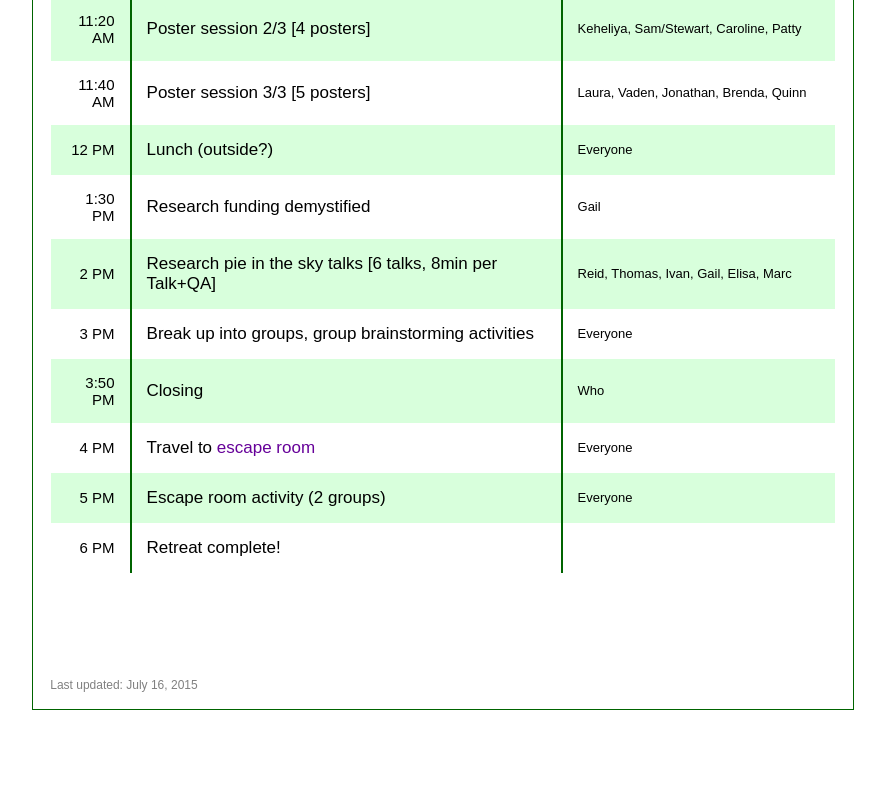
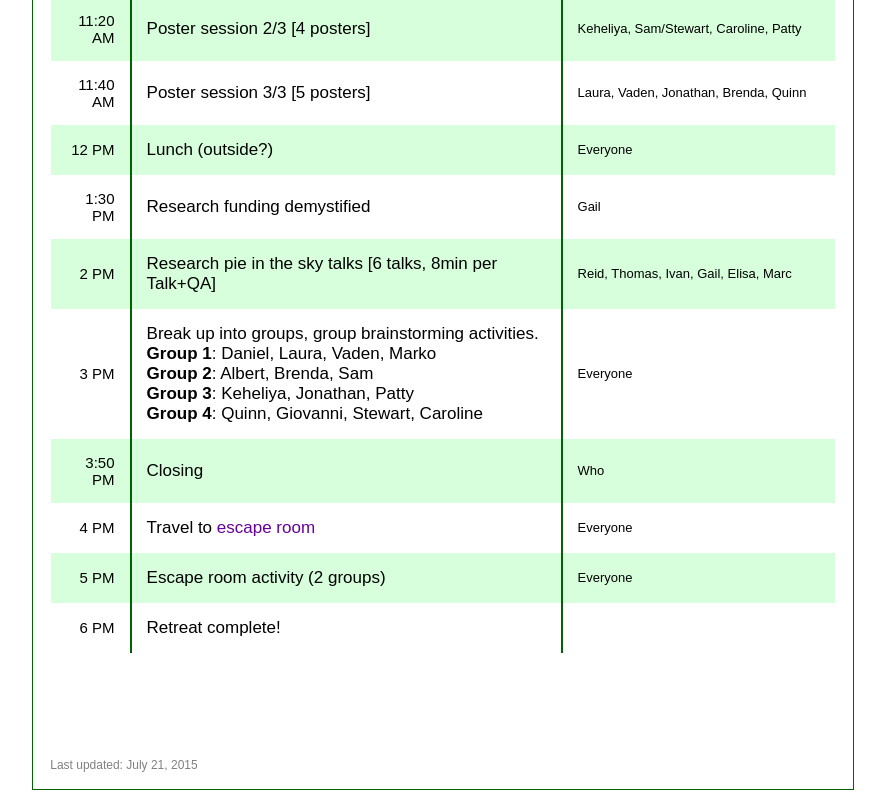
Before and after one commit to ubc-spl/www, a plain HTML site: page retreat2015/index.html in a window 1280 px wide. Shown: the part 637-1435 px from the top of the page, without its empty margins (197-1082 px from the left). Before the commit the page ends 1355 px from the top, so only its background shows below. Drawn offline with Linux system fonts and the light colour scheme.

Commit message:
Update index.html

```diff
--- a/retreat2015/index.html
+++ b/retreat2015/index.html
@@ -115,7 +115,11 @@ brainstorming session. We'll end the day with a fun group activity.
   <tr>
     <td class="tdfirst">3 PM</td>
     <td class="tdsecond">
-      Break up into groups, group brainstorming activities
+      Break up into groups, group brainstorming activities.<br/>
+      <b>Group 1</b>: Daniel, Laura, Vaden, Marko<br/>
+      <b>Group 2</b>: Albert, Brenda, Sam<br/>
+      <b>Group 3</b>: Keheliya, Jonathan, Patty<br/>
+      <b>Group 4</b>: Quinn, Giovanni, Stewart, Caroline
     </td>
     <td class="tdthird">Everyone</td>
   </tr>
@@ -160,7 +164,7 @@ brainstorming session. We'll end the day with a fun group activity.
 
 <br/><br/><br/>
 <div id="footer">
-Last updated: July 16, 2015
+Last updated: July 21, 2015
 </div>
 <!--
 Local Variables:
```
